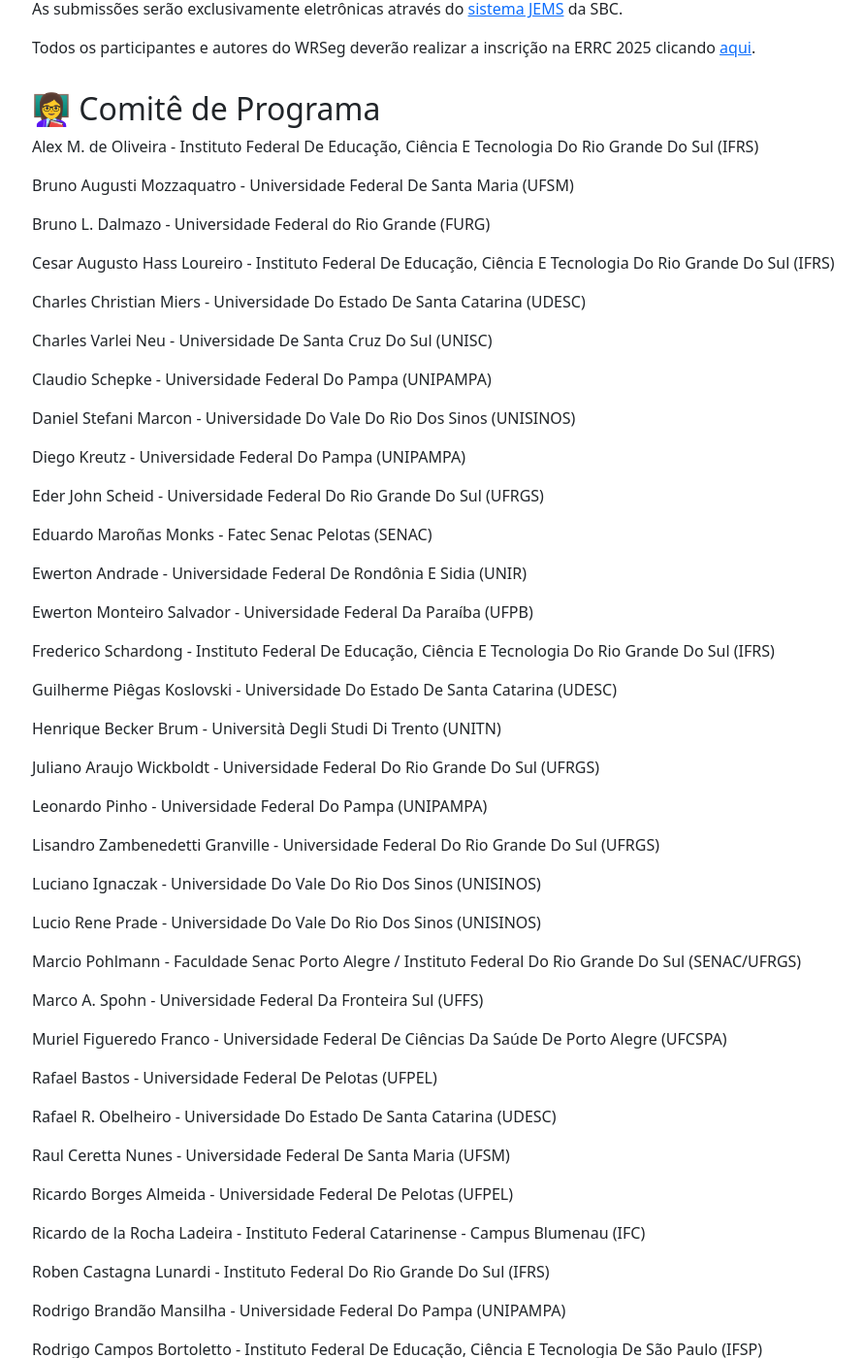
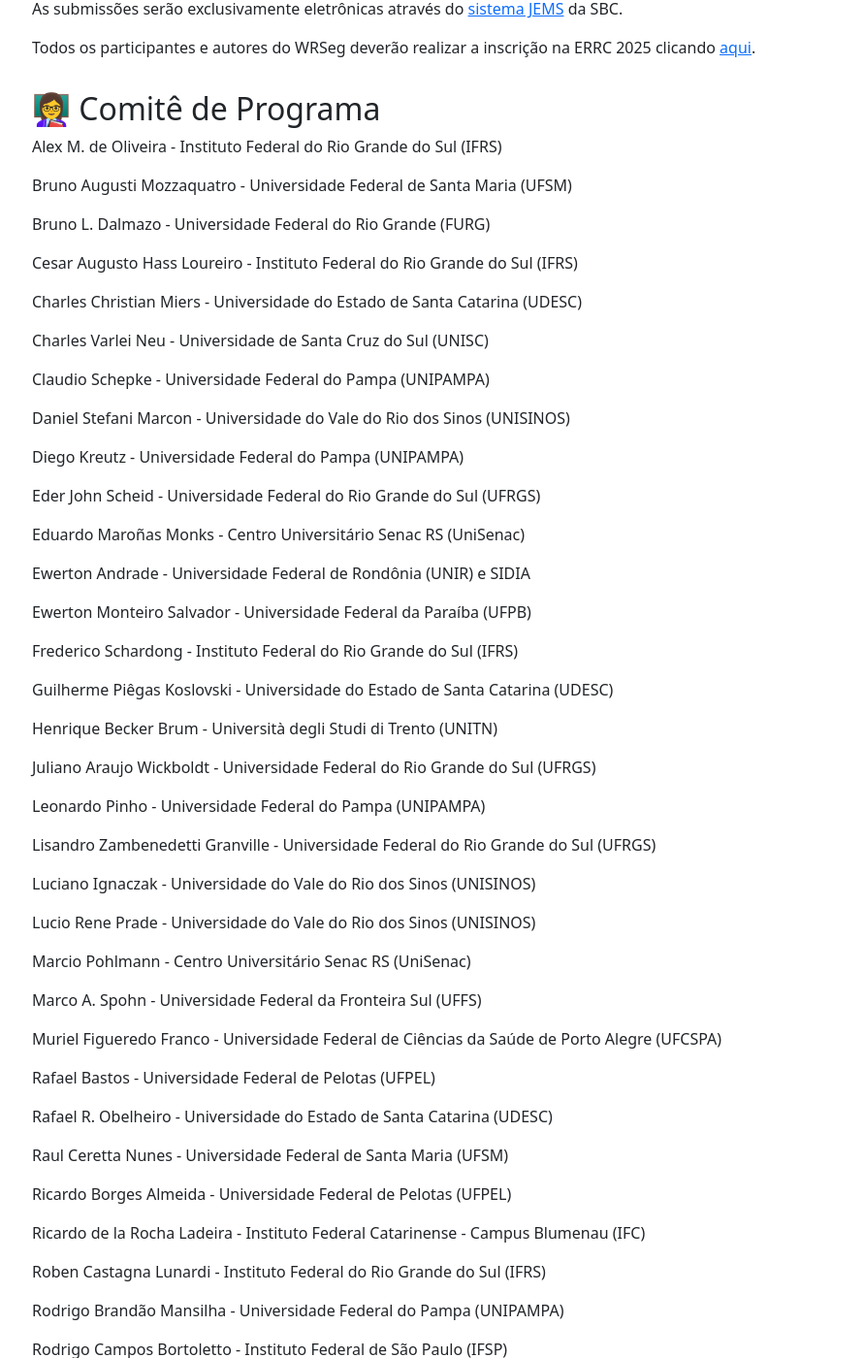
Before and after one commit to crrc-rs/errc2025, a Jekyll site: the page built from wrseg.md, in a window 1280 px wide and 1400 px high, scrolled down 2389 px. Shown: the whole window at 97% size, without its empty margins (49-940 px from the left). Built offline with Jekyll 4.4.1, drawn with Linux system fonts in a browser that asks for light colours; some of the changed text lies outside the part shown.

Commit message:
Fix capitalization in committee member names
Corrected capitalization and formatting of university names.

```diff
--- a/wrseg.md
+++ b/wrseg.md
@@ -86,76 +86,76 @@
 
 ## 👩‍🏫 Comitê de Programa
 
-Alex M. de Oliveira - Instituto Federal De Educação, Ciência E Tecnologia Do Rio Grande Do Sul (IFRS)
+Alex M. de Oliveira - Instituto Federal do Rio Grande do Sul (IFRS)
 
-Bruno Augusti Mozzaquatro - Universidade Federal De Santa Maria (UFSM)
+Bruno Augusti Mozzaquatro - Universidade Federal de Santa Maria (UFSM)
 
 Bruno L. Dalmazo - Universidade Federal do Rio Grande (FURG)
 
-Cesar Augusto Hass Loureiro - Instituto Federal De Educação, Ciência E Tecnologia Do Rio Grande Do Sul (IFRS)
+Cesar Augusto Hass Loureiro - Instituto Federal do Rio Grande do Sul (IFRS)
 
-Charles Christian Miers - Universidade Do Estado De Santa Catarina (UDESC)
+Charles Christian Miers - Universidade do Estado de Santa Catarina (UDESC)
 
-Charles Varlei Neu - Universidade De Santa Cruz Do Sul (UNISC)
+Charles Varlei Neu - Universidade de Santa Cruz do Sul (UNISC)
 
-Claudio Schepke - Universidade Federal Do Pampa (UNIPAMPA)
+Claudio Schepke - Universidade Federal do Pampa (UNIPAMPA)
 
-Daniel Stefani Marcon - Universidade Do Vale Do Rio Dos Sinos (UNISINOS)
+Daniel Stefani Marcon - Universidade do Vale do Rio dos Sinos (UNISINOS)
 
-Diego Kreutz - Universidade Federal Do Pampa (UNIPAMPA)
+Diego Kreutz - Universidade Federal do Pampa (UNIPAMPA)
 
-Eder John Scheid - Universidade Federal Do Rio Grande Do Sul (UFRGS)
+Eder John Scheid - Universidade Federal do Rio Grande do Sul (UFRGS)
 
-Eduardo Maroñas Monks - Fatec Senac Pelotas (SENAC)
+Eduardo Maroñas Monks - Centro Universitário Senac RS (UniSenac)
 
-Ewerton Andrade - Universidade Federal De Rondônia E Sidia (UNIR)
+Ewerton Andrade - Universidade Federal de Rondônia (UNIR) e SIDIA
 
-Ewerton Monteiro Salvador - Universidade Federal Da Paraíba (UFPB)
+Ewerton Monteiro Salvador - Universidade Federal da Paraíba (UFPB)
 
-Frederico Schardong - Instituto Federal De Educação, Ciência E Tecnologia Do Rio Grande Do Sul (IFRS)
+Frederico Schardong - Instituto Federal do Rio Grande do Sul (IFRS)
 
-Guilherme Piêgas Koslovski - Universidade Do Estado De Santa Catarina (UDESC)
+Guilherme Piêgas Koslovski - Universidade do Estado de Santa Catarina (UDESC)
 
-Henrique Becker Brum - Università Degli Studi Di Trento (UNITN)
+Henrique Becker Brum - Università degli Studi di Trento (UNITN)
 
-Juliano Araujo Wickboldt - Universidade Federal Do Rio Grande Do Sul (UFRGS)
+Juliano Araujo Wickboldt - Universidade Federal do Rio Grande do Sul (UFRGS)
 
-Leonardo Pinho - Universidade Federal Do Pampa (UNIPAMPA)
+Leonardo Pinho - Universidade Federal do Pampa (UNIPAMPA)
 
-Lisandro Zambenedetti Granville - Universidade Federal Do Rio Grande Do Sul (UFRGS)
+Lisandro Zambenedetti Granville - Universidade Federal do Rio Grande do Sul (UFRGS)
 
-Luciano Ignaczak - Universidade Do Vale Do Rio Dos Sinos (UNISINOS)
+Luciano Ignaczak - Universidade do Vale do Rio dos Sinos (UNISINOS)
 
-Lucio Rene Prade - Universidade Do Vale Do Rio Dos Sinos (UNISINOS)
+Lucio Rene Prade - Universidade do Vale do Rio dos Sinos (UNISINOS)
 
-Marcio Pohlmann - Faculdade Senac Porto Alegre / Instituto Federal Do Rio Grande Do Sul (SENAC/UFRGS)
+Marcio Pohlmann - Centro Universitário Senac RS (UniSenac)
 
-Marco A. Spohn - Universidade Federal Da Fronteira Sul (UFFS)
+Marco A. Spohn - Universidade Federal da Fronteira Sul (UFFS)
 
-Muriel Figueredo Franco - Universidade Federal De Ciências Da Saúde De Porto Alegre (UFCSPA)
+Muriel Figueredo Franco - Universidade Federal de Ciências da Saúde de Porto Alegre (UFCSPA)
 
-Rafael Bastos - Universidade Federal De Pelotas (UFPEL)
+Rafael Bastos - Universidade Federal de Pelotas (UFPEL)
 
-Rafael R. Obelheiro - Universidade Do Estado De Santa Catarina (UDESC)
+Rafael R. Obelheiro - Universidade do Estado de Santa Catarina (UDESC)
 
-Raul Ceretta Nunes - Universidade Federal De Santa Maria (UFSM)
+Raul Ceretta Nunes - Universidade Federal de Santa Maria (UFSM)
 
-Ricardo Borges Almeida - Universidade Federal De Pelotas (UFPEL)
+Ricardo Borges Almeida - Universidade Federal de Pelotas (UFPEL)
 
 Ricardo de la Rocha Ladeira - Instituto Federal Catarinense - Campus Blumenau (IFC)
 
-Roben Castagna Lunardi - Instituto Federal Do Rio Grande Do Sul (IFRS)
+Roben Castagna Lunardi - Instituto Federal do Rio Grande do Sul (IFRS)
 
-Rodrigo Brandão Mansilha - Universidade Federal Do Pampa (UNIPAMPA)
+Rodrigo Brandão Mansilha - Universidade Federal do Pampa (UNIPAMPA)
 
-Rodrigo Campos Bortoletto - Instituto Federal De Educação, Ciência E Tecnologia De São Paulo (IFSP)
+Rodrigo Campos Bortoletto - Instituto Federal de São Paulo (IFSP)
 
-Roger Immich - Universidade Federal Do Rio Grande Do Norte (UFRN)
+Roger Immich - Universidade Federal do Rio Grande do Norte (UFRN)
 
-Rogério Turchetti - Universidade Federal De Santa Maria (UFSM)
+Rogério Turchetti - Universidade Federal de Santa Maria (UFSM)
 
-Tiago Antonio Rizzetti - Universidade Federal De Santa Maria (UFSM)
+Tiago Antonio Rizzetti - Universidade Federal de Santa Maria (UFSM)
 
-Tiago Coelho Ferreto - Pontifícia Universidade Católica Do Rio Grande Do Sul (PUCRS)
+Tiago Coelho Ferreto - Pontifícia Universidade Católica do Rio Grande do Sul (PUCRS)
 
-Walter Priesnitz Filho - Universidade Federal De Santa Maria (UFSM)
+Walter Priesnitz Filho - Universidade Federal de Santa Maria (UFSM)
```
